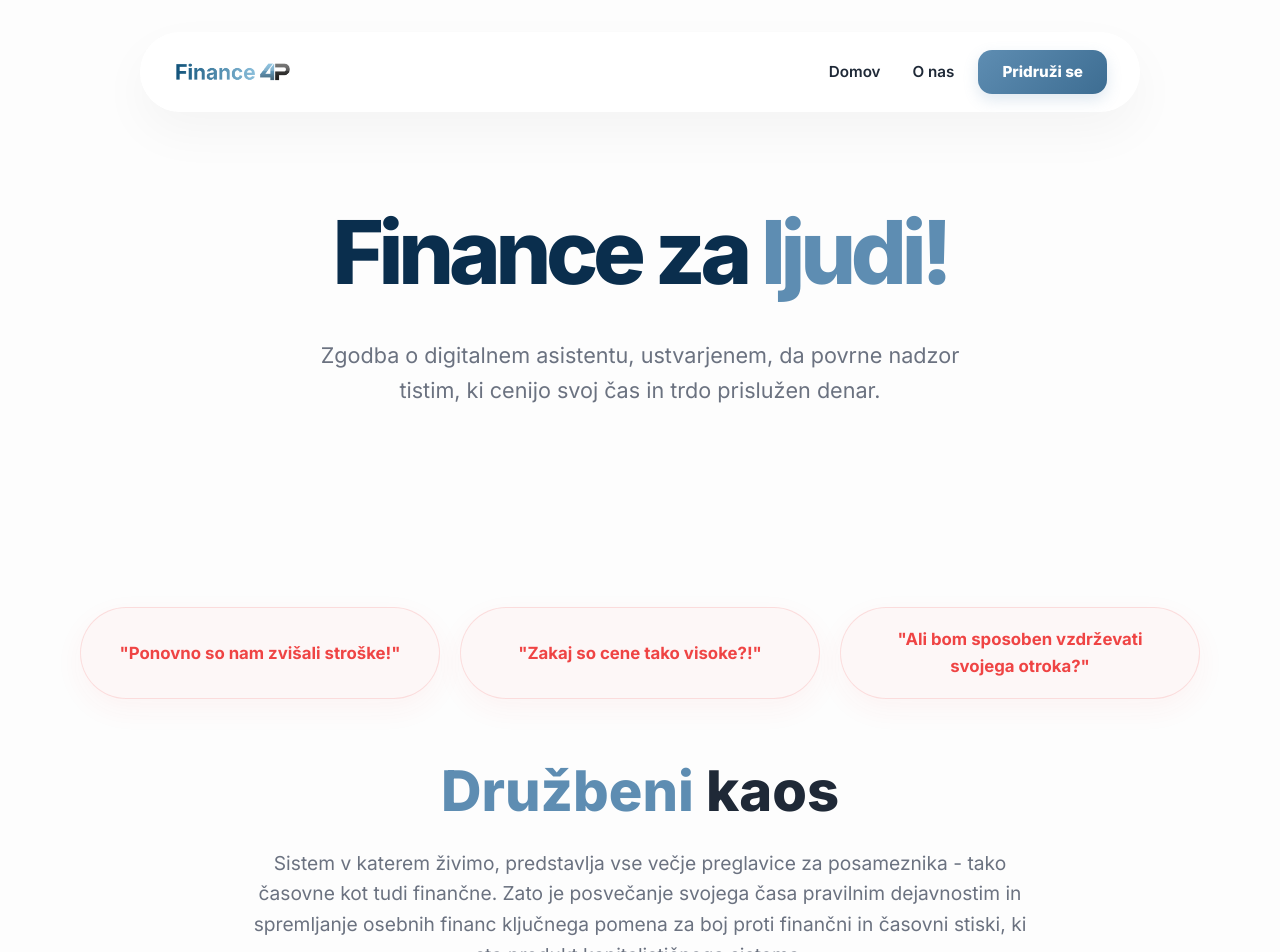
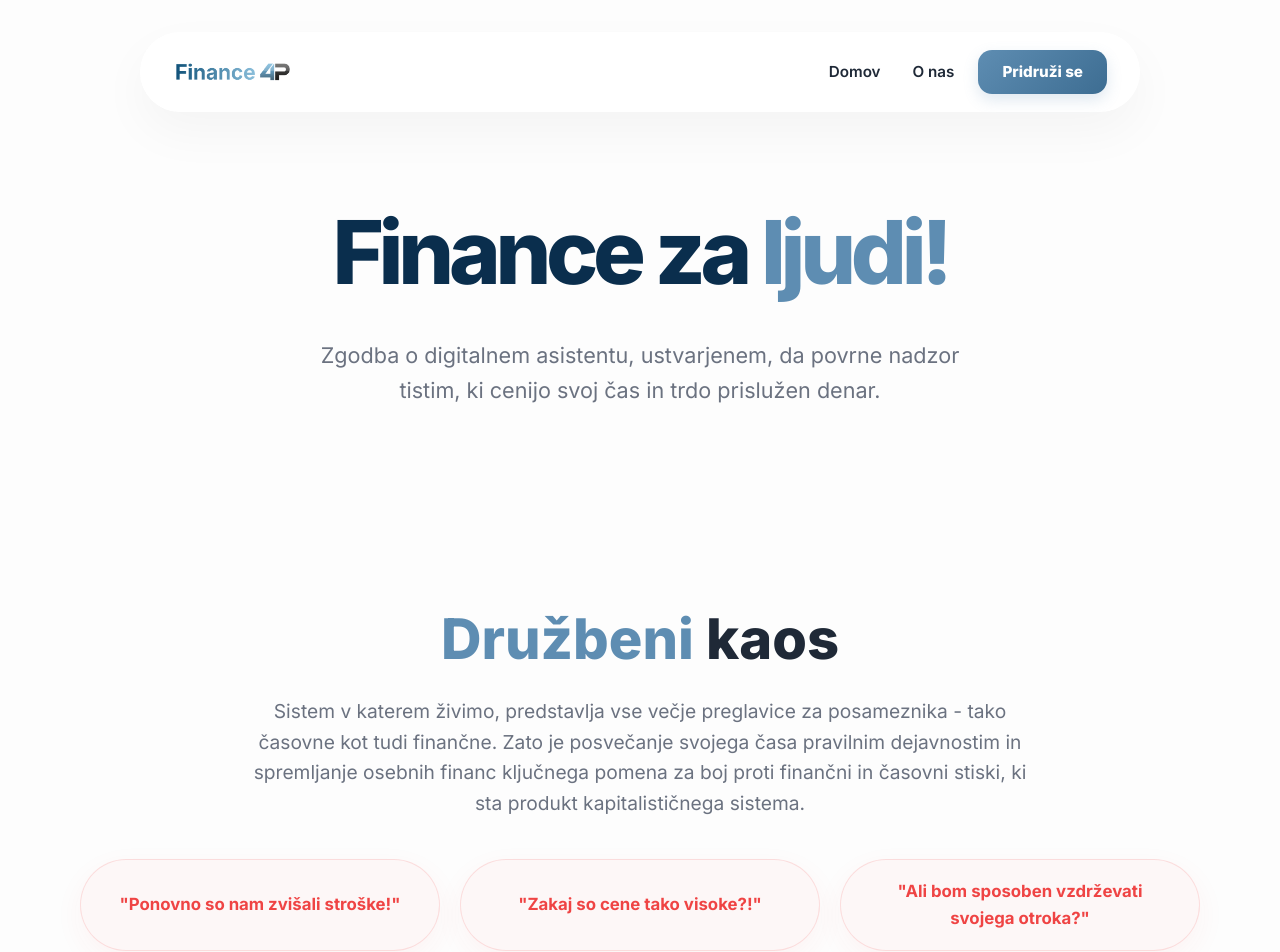
Before and after one commit to filipkolle/Landing-4P, a React (Vite) app: page /o-nas in a window 1280 px wide. Shown: the top 952 px of the page. Built offline with nearby package versions, Linux system fonts and the light colour scheme.

Commit message:
style: move mission quotes below intro text in AboutPage

```diff
--- a/src/pages/AboutPage.jsx
+++ b/src/pages/AboutPage.jsx
@@ -57,17 +57,17 @@ const AboutPage = () => {
       {/* 2. Poslanstvo: Zakaj Finance 4P ni le "še ena aplikacija" */}
       <section className="mission-section">
         <div className="container">
-          <div className="mission-quotes">
-            <motion.div initial={{ opacity: 0 }} whileInView={{ opacity: 1 }} transition={{ delay: 0.1 }} className="quote-bubble">"Ponovno so nam zvišali stroške!"</motion.div>
-            <motion.div initial={{ opacity: 0 }} whileInView={{ opacity: 1 }} transition={{ delay: 0.3 }} className="quote-bubble">"Zakaj so cene tako visoke?!"</motion.div>
-            <motion.div initial={{ opacity: 0 }} whileInView={{ opacity: 1 }} transition={{ delay: 0.5 }} className="quote-bubble">"Ali bom sposoben vzdrževati svojega otroka?"</motion.div>
-          </div>
-
           <div className="mission-intro">
             <h2><span className="blue-text">Družbeni</span> kaos</h2>
             <p style={{ fontSize: '1.2rem', color: 'var(--text-muted)' }}>
               Sistem v katerem živimo, predstavlja vse večje preglavice za posameznika - tako časovne kot tudi finančne. Zato je posvečanje svojega časa pravilnim dejavnostim in spremljanje osebnih financ ključnega pomena za boj proti finančni in časovni stiski, ki sta produkt kapitalističnega sistema.
             </p>
+          </div>
+
+          <div className="mission-quotes">
+            <motion.div initial={{ opacity: 0 }} whileInView={{ opacity: 1 }} transition={{ delay: 0.1 }} className="quote-bubble">"Ponovno so nam zvišali stroške!"</motion.div>
+            <motion.div initial={{ opacity: 0 }} whileInView={{ opacity: 1 }} transition={{ delay: 0.3 }} className="quote-bubble">"Zakaj so cene tako visoke?!"</motion.div>
+            <motion.div initial={{ opacity: 0 }} whileInView={{ opacity: 1 }} transition={{ delay: 0.5 }} className="quote-bubble">"Ali bom sposoben vzdrževati svojega otroka?"</motion.div>
           </div>
 
           <motion.div
--- a/src/styles/About.css
+++ b/src/styles/About.css
@@ -130,7 +130,7 @@
 .mission-intro {
   text-align: center;
   max-width: 800px;
-  margin: 0 auto 80px;
+  margin: 0 auto 40px;
 }
 
 .mission-intro h2 { font-size: 3.5rem; font-weight: 850; margin-bottom: 24px; }
```
